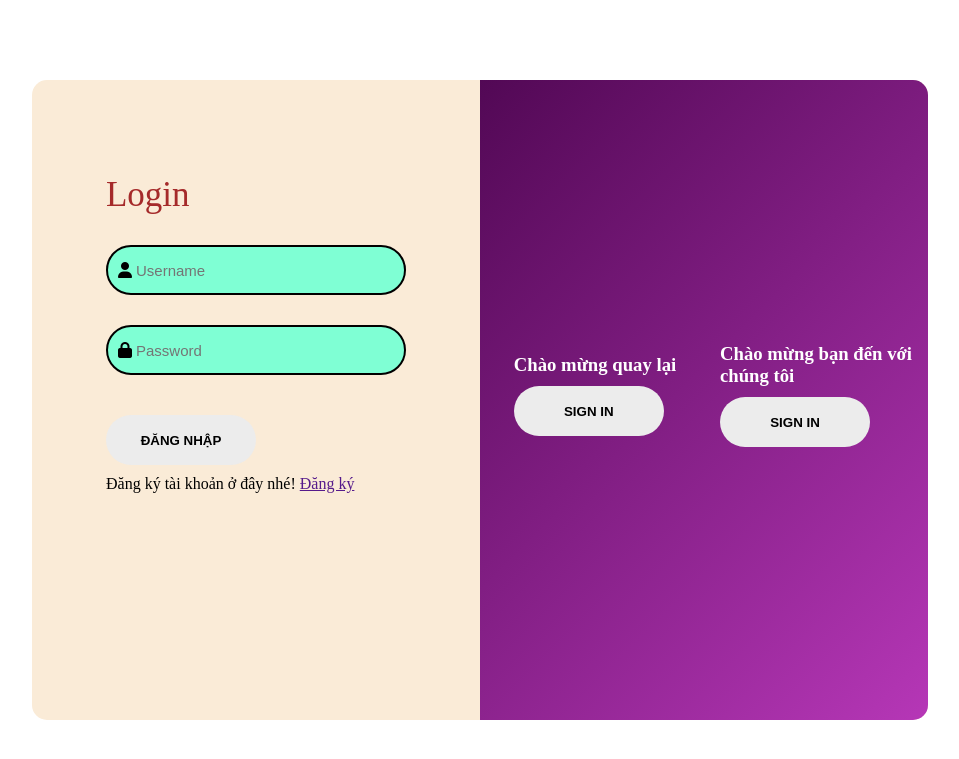
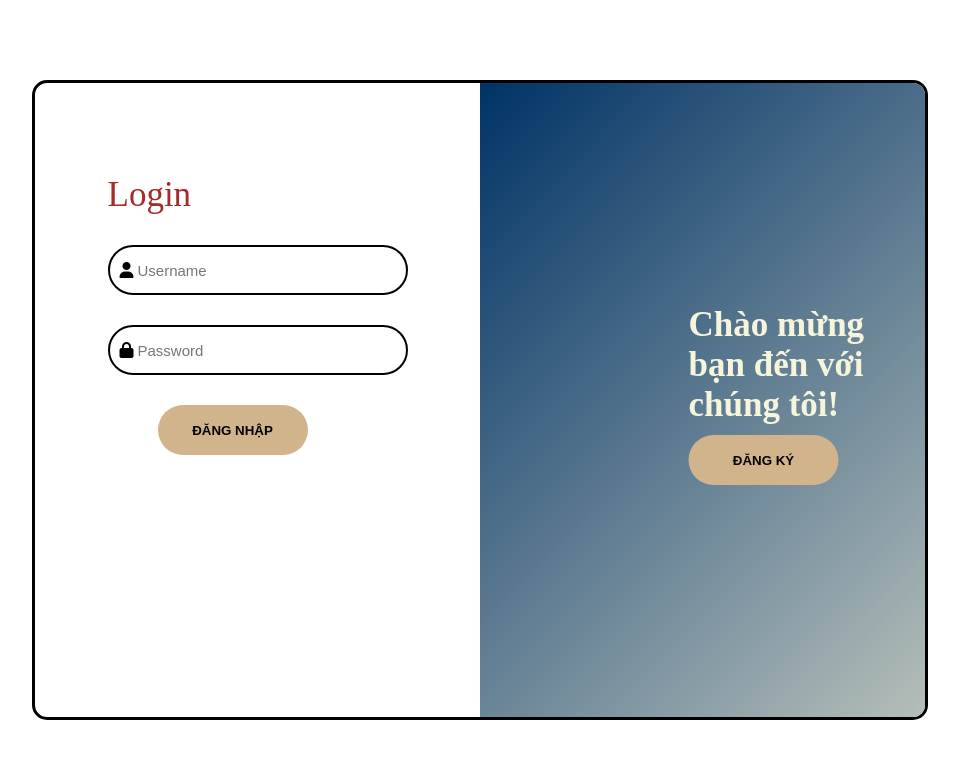
Before and after one commit to ttn-piw/clothing_web, a PHP site: page /login_register.html in a window 1280 px wide. Shown: the top 759 px of the page, without its empty margins (160-1119 px from the left). Run offline with PHP 8.4, Linux system fonts and the light colour scheme.

Commit message:
Finish HTML + CSS login page

```diff
--- a/index.html
+++ b/index.html
@@ -59,7 +59,7 @@
                 </span>
             </li>
             <li><a href="">Contact</a></li>
-            <li id="login"><a href="">Login / Sign up</a></li>
+            <li id="login"><a href="login_register.html">Login / Sign up</a></li>
           </ul>
         </div>
         </nav>
--- a/index/index.css
+++ b/index/index.css
@@ -580,6 +580,12 @@ header{
     color: #000000;
     font-weight: 500;
 }
+.news_container .content_news li a img:hover{
+    transform: scale(1.1);
+}
+.news_container .content_news li a:hover{
+    color:saddlebrown;
+}
 @media screen and (max-width: 900px) {
     .news_container .content_news li:nth-child(3){
         display: none;
--- a/login_register.css
+++ b/login_register.css
@@ -17,7 +17,7 @@ body{
     left: -50%;
     width: 100%;
     height: 100%;
-    background: linear-gradient(-45deg, #df4adf, #520855 );
+    background: linear-gradient(-45deg,#FFF8DC ,#003366 );
     z-index: 6;
     transform: translateX(100%);
     transition: 1s ease-in-out;
@@ -27,20 +27,24 @@ body{
     position: relative;
     width: 70vw;
     height: 80vh;
-    background-color: antiquewhite;
+    border: 3px solid black;
     border-radius: 15px;
     overflow: hidden;
 }
 .btn{
+    display: block;
     width:150px;
     height: 50px;
     border: none;
     border-radius: 50px;
-    background-color: #ececec;
+    background-color:tan;
     color: black;
     font-weight: 600;
     margin: 10px 0;
     text-transform: uppercase;
+}
+#button_signin, #button_signup{
+    margin-left: 50px;
 }
 .signin_signup{
     position: absolute;
@@ -79,10 +83,11 @@ body{
     height: 50px;
     border: 2px solid black;
     border-radius: 50px ;
-    background-color: aquamarine;
+    /* background-color: aquamarine; */
     align-items: center;
     padding-left: 10px;
     line-height: 5px;
+    /* transition: 1s ease-in-out; */
 }
 .text_input label {
     justify-content: center;
@@ -93,6 +98,15 @@ body{
     background: none;
     border: none;
     outline: none;
+}
+#DKTK{
+    margin-top: 20px;
+    font-size: 18px;
+    font-weight: 600;
+}
+#DKTK a{
+    text-decoration: none;
+    color: brown;
 }
 form img{
     margin-left: 90px;
@@ -115,13 +129,17 @@ form img{
     flex-direction: column;
     align-items: center;
     justify-content: center;
-    width: 35%;
+    width: 100%;
     min-width: 230px;
     padding: 0 10px;
     z-index: 6;
 }
 .content{
-    color:white;
+    color:#F5F5DC;
+}
+.panel h3{
+    font-size: 35px;
+    width: 100%;
 }
 .image_panel{
     width: 80%;
@@ -129,11 +147,13 @@ form img{
 
 .left_panel .image_panel,
 .left_panel .content{
-    transform: translateX(-00%);
+    transform: translateX(-600%);
+    transition: 1s ease-in-out;
 }
 .right_panel .image_panel,
 .right_panel .content{
-    transform: translateX(0%);
+    transform: translateX(-15%);
+    transition: 1s ease-in-out;
 }
 
 .container.sign_up_mode::before{
@@ -143,5 +163,5 @@ form img{
     transform: translateX(200%);
 }
 .container.sign_up_mode .left_panel .content{
-    transform: translateX(-150%);
+    transform: translateX(-100%);
 }
--- a/login_register.html
+++ b/login_register.html
@@ -26,9 +26,9 @@
                                 </label>
                             </div>
                                 <input type="submit" name="submit" class="btn" id="button_signin" value="Đăng nhập">
-                            <div>
+                            <!-- <div id="DKTK">
                                 Đăng ký tài khoản ở đây nhé! <a href="">Đăng ký</a>
-                            </div>
+                            </div> -->
                     </div>
                 </form>
                 <form action="" class="sign-up-form">
@@ -60,15 +60,15 @@
             <div class="panels_container">
                 <div class="panel left_panel">
                     <div class="content">
-                        <h3>Chào mừng quay lại</h3>
-                        <button class="btn" id="sign_in_pannel">Sign in</button>
+                        <h3>Chào mừng quay lại!</h3>
+                        <button class="btn" id="sign_in_pannel">Đăng nhập</button>
                     </div>
                     <img src="" alt="" class="image_panel">
                 </div>
                 <div class="panel right_panel">
                     <div class="content">
-                        <h3>Chào mừng bạn đến với chúng tôi</h3>
-                        <button class="btn" id="sign_up_pannel">Sign in</button>
+                        <h3>Chào mừng bạn đến với chúng tôi!</h3>
+                        <button class="btn" id="sign_up_pannel">Đăng ký</button>
                     </div>
                     <img src="" alt="" class="image_panel">
                 </div>
```
